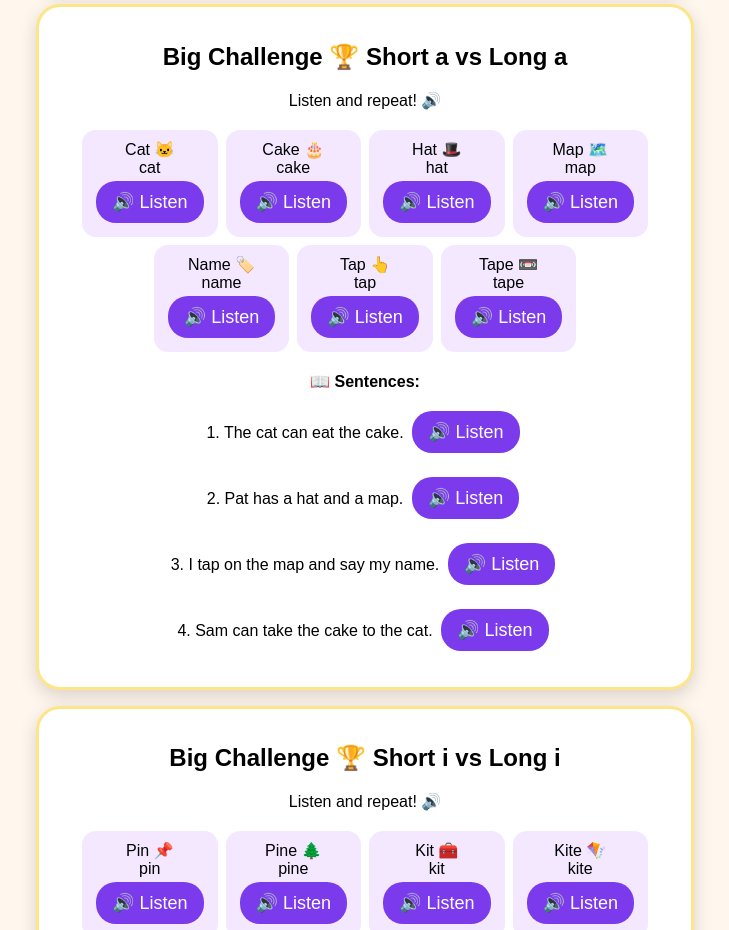
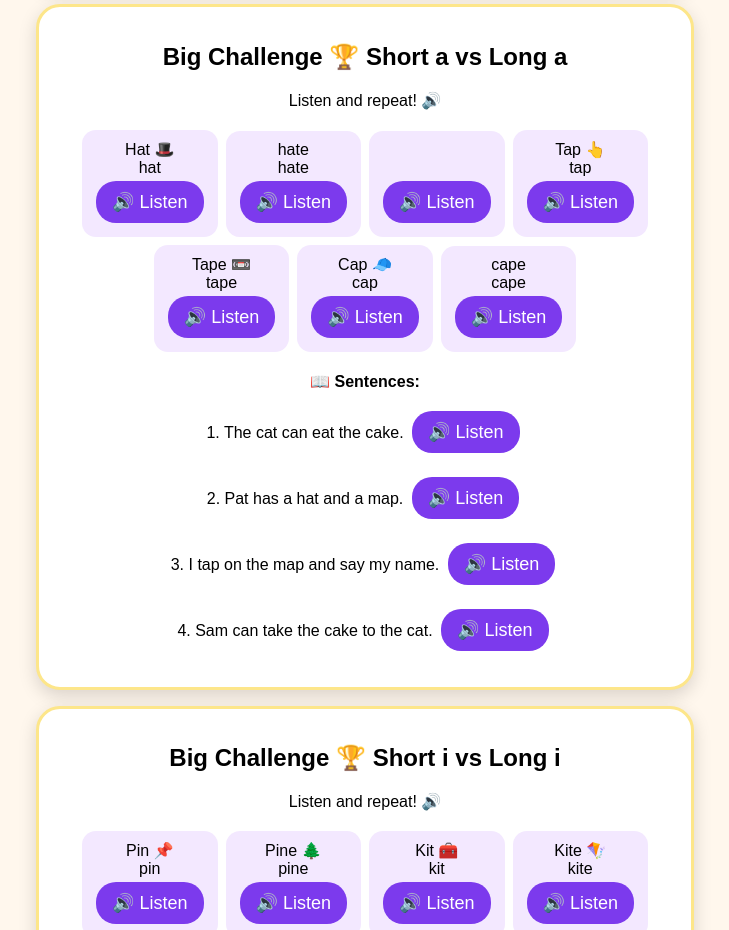
Before and after one commit to hebae5202-sourceEnglishhebae5202-source/Little-readers, a plain HTML site: page index.html in a window 1280 px wide. Shown: the part 8960-9890 px from the top of the page, without its empty margins (275-1004 px from the left). Drawn offline with Linux system fonts and the light colour scheme.

Commit message:
Update index.html

```diff
--- a/index.html
+++ b/index.html
@@ -61,7 +61,7 @@ let D=[
 ["ay - like Play ⚽|play,day,say,stay|I play in the day.|I say stay and play.|We play every day.|Say it and stay."],
 ["Long oo like Moon 🌙|moon,spoon,cool,soon,food,pool,room,zoo|The moon is cool.|My foot is in the pool.|The food is in the room.|We go to the zoo soon."],
 ["Short oo like Book 📖|book,foot,look,good,cook,took|I read a good book.|Look at my foot.|I cook good food.|I took my book."],
-["Big Challenge 🏆 Short a vs Long a|cat,cake,hat,map,name,tap,tape|The cat can eat the cake.|Pat has a hat and a map.|I tap on the map and say my name.|Sam can take the cake to the cat."],
+["Big Challenge 🏆 Short a vs Long a|hat,hate,,tap,tape,cap,cape|The cat can eat the cake.|Pat has a hat and a map.|I tap on the map and say my name.|Sam can take the cake to the cat."],
 ["Big Challenge 🏆 Short i vs Long i|pin,pine,kit,kite,bit,bite|I can bite my bit of cake.|Tim has a kite and a kit.|I pin the kite and it is fine."],
 ["Big Challenge 🏆 Short o vs Long o|hop,hope,pot,note,mop,mope|I hope I can hop to the pot.|I mop and write a note.|Hop, hop, I hope I do not mope."],
 ["Big Challenge 🏆 Short u vs Long u|cub,cube,hug,huge,cut,cute|The cub is cute and huge.|I hug the cub and cut the cube.|The cute cub can hug me."]
```
